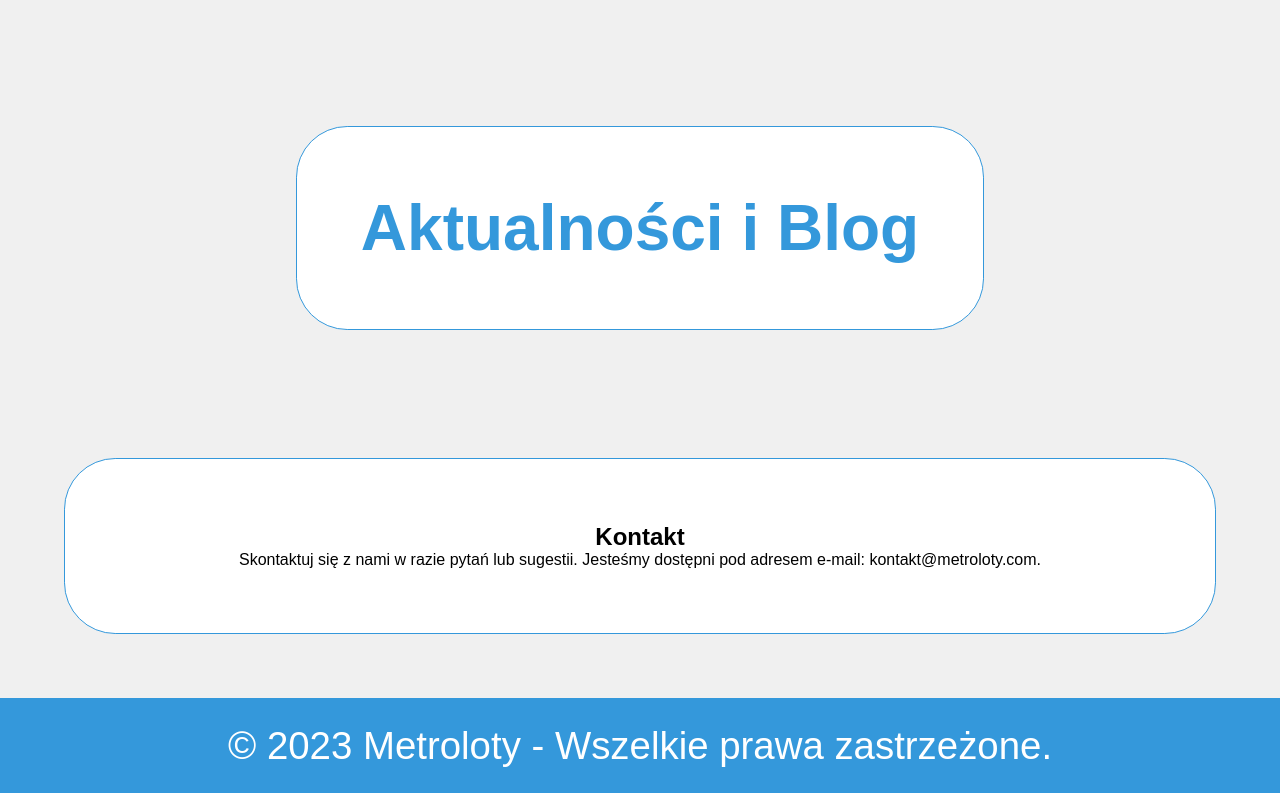
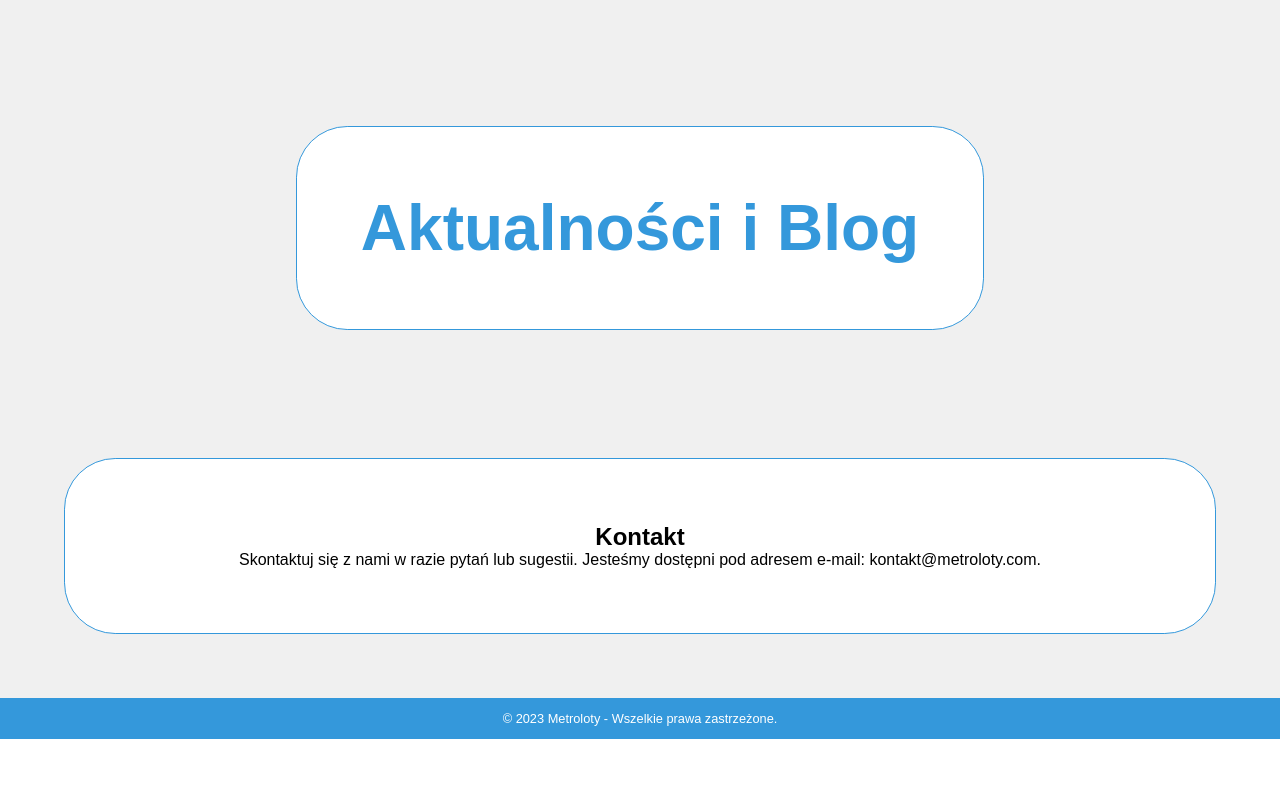
Before and after one commit to wozniak04/metroloty, a React (Create React App) app: page / in a window 1280 px wide. Shown: the part 1189-1982 px from the top of the page. After the commit the page ends 1928 px from the top, so only its background shows below. Built offline with nearby package versions, Linux system fonts and the light colour scheme.

Commit message:
Update Stronastyle.css

```diff
--- a/src/Stronastyle.css
+++ b/src/Stronastyle.css
@@ -45,8 +45,8 @@
   .footer {
     background-color: #3498db;
     color: #ffffff;
-    padding: 2vw;
-    font-size: 3vw;
+    padding: 1vw;
+    font-size: 1vw;
 
     p {
       margin: 0;
```
